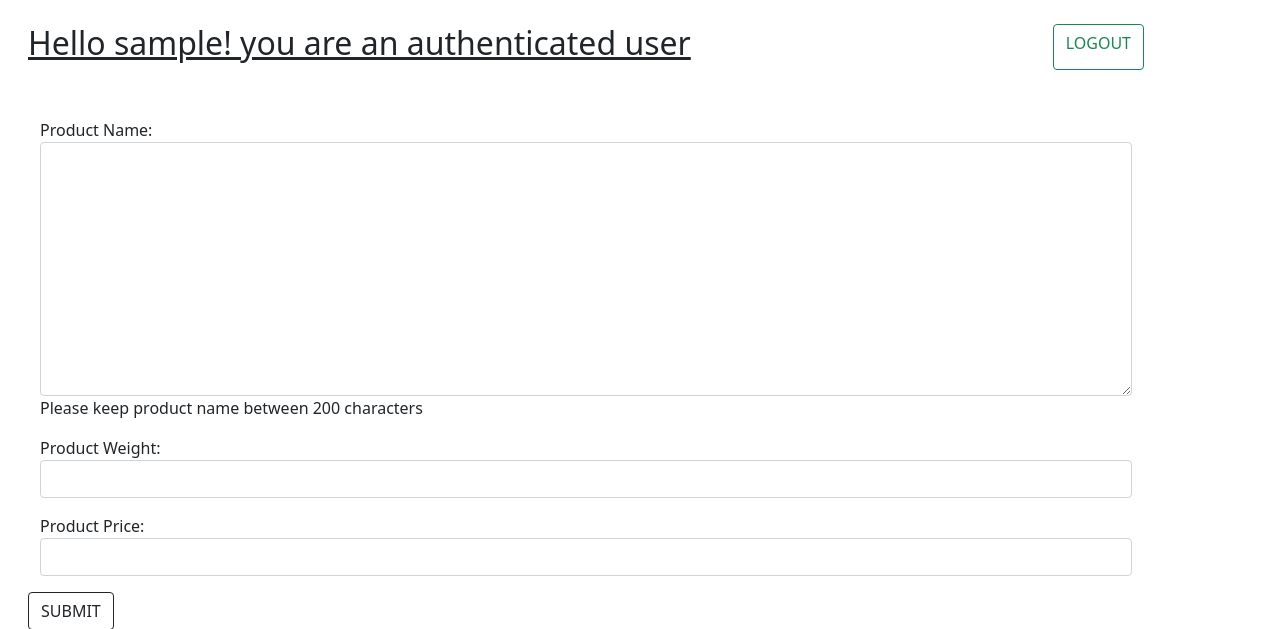
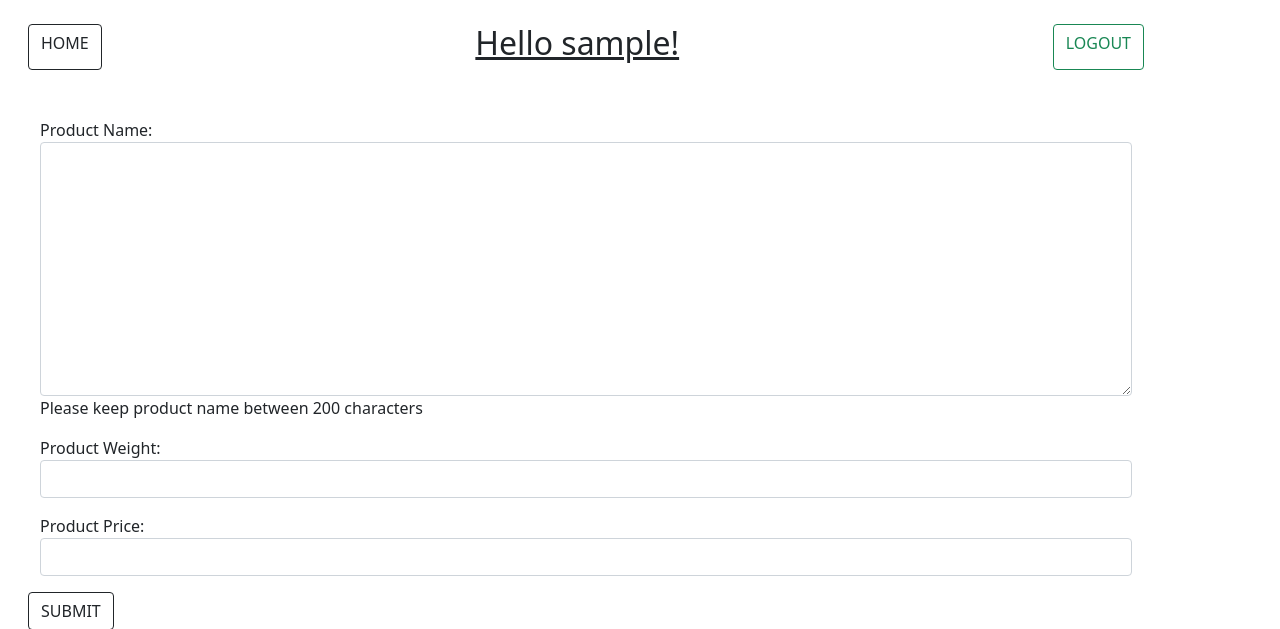
Before and after one commit to Incognitosin01/User_Product_App, a Django app: page /createProduct/ in a window 1280 px wide. Shown: the top 629 px of the page. Run offline with Django 3.2, Linux system fonts and the light colour scheme; the visitor is signed in with stand-in values (Sample User, id 1).

Commit message:
home url added to all html pages

```diff
--- a/user_product/Products/templates/html/Product_data.html
+++ b/user_product/Products/templates/html/Product_data.html
@@ -17,7 +17,6 @@
       <div class="d-flex justify-content-between">
         <a href="{% url 'index' %}" class="btn btn-outline-dark">HOME</a>
         <u><h2>Hello {{request.user}}!</h2></u>
-
         <a href="{% url 'sign_out' %}" class="btn btn-outline-success"
           >LOGOUT</a
         >
--- a/user_product/Products/templates/html/product.html
+++ b/user_product/Products/templates/html/product.html
@@ -20,7 +20,8 @@
   <body>
     <div class="container mx-3 my-4">
       <div class="d-flex justify-content-between">
-        <u><h2>Hello {{request.user}}! you are an authenticated user</h2></u>
+        <a href="{% url 'index' %}" class="btn btn-outline-dark">HOME</a>
+        <u><h2>Hello {{request.user}}!</h2></u>
         <a href="{% url 'sign_out' %}" class="btn btn-outline-success"
           >LOGOUT</a
         >
--- a/user_product/Products/templates/html/product_update.html
+++ b/user_product/Products/templates/html/product_update.html
@@ -20,6 +20,7 @@
   <body>
     <div class="container mx-3 my-4">
       <div class="d-flex justify-content-between">
+        <a href="{% url 'index' %}" class="btn btn-outline-dark">HOME</a>
         <u><h2>Hello {{request.user}}!</h2></u>
         <a href="{% url 'sign_out' %}" class="btn btn-outline-success"
           >LOGOUT</a
--- a/user_product/User/templates/html/Post.html
+++ b/user_product/User/templates/html/Post.html
@@ -20,6 +20,7 @@
   <body>
     <div class="container mx-3 my-4">
       <div class="d-flex justify-content-between">
+        <a href="{% url 'index' %}" class="btn btn-outline-dark">HOME</a>
         <u><h2>Hello {{request.user}}! you are an authenticated user</h2></u>
         <a href="{% url 'sign_out' %}" class="btn btn-outline-success"
           >LOGOUT</a
--- a/user_product/User/templates/html/Post_data.html
+++ b/user_product/User/templates/html/Post_data.html
@@ -15,6 +15,7 @@
   <body>
     <div class="container my-5">
       <div class="d-flex justify-content-between">
+        <a href="{% url 'index' %}" class="btn btn-outline-dark">HOME</a>
         <u><h2>Hello {{request.user}}!</h2></u>
         <a href="{% url 'sign_out' %}" class="btn btn-outline-success"
           >LOGOUT</a
--- a/user_product/User/templates/html/post_update.html
+++ b/user_product/User/templates/html/post_update.html
@@ -20,6 +20,7 @@
   <body>
     <div class="container mx-3 my-4">
       <div class="d-flex justify-content-between">
+        <a href="{% url 'index' %}" class="btn btn-outline-dark">HOME</a>
         <u><h2>Hello {{request.user}}!</h2></u>
         <a href="{% url 'sign_out' %}" class="btn btn-outline-success"
           >LOGOUT</a
```
Also changed, not shown: user_product/Product.db.sqlite3, user_product/User.db.sqlite3.
